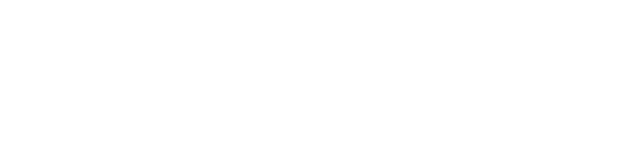
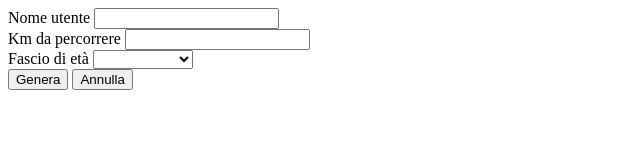
Before and after one commit to DavideSantambrogio/js-biglietto-treno-form, a plain HTML site: page index.html in a window 1280 px wide. Shown: the whole page, without its empty margins (0-640 px from the left). Drawn offline with Linux system fonts and the light colour scheme.

Commit message:
add: html

```diff
--- a/index.html
+++ b/index.html
@@ -7,6 +7,32 @@
     <link rel="stylesheet" href="css/style.css">
 </head>
 <body>
+    <section class="module">
+        <div class="input-name">
+            <label for="name">Nome utente</label>
+            <input type="text" id="name">
+        </div>
+
+        <div class="input-km">
+            <label for="km">Km da percorrere</label>
+            <input type="text" id="km">
+        </div>
+
+        <div class="input-age">
+            <label for="color">Fascio di età</label>
+            <select id="color">
+                <option value=""></option>
+                <option value="maggiorenne">Maggiorenne</option>
+                <option value="minorenne">Minorenne</option>
+                <option value="anziano">Anziano</option>
+            </select>
+        </div>
+
+        <div class="buttons">
+            <button id="send">Genera</button>
+            <button id="clear">Annulla</button>
+        </div>
+    </section>
 
 
     <script src="js/script.js"></script>
```
